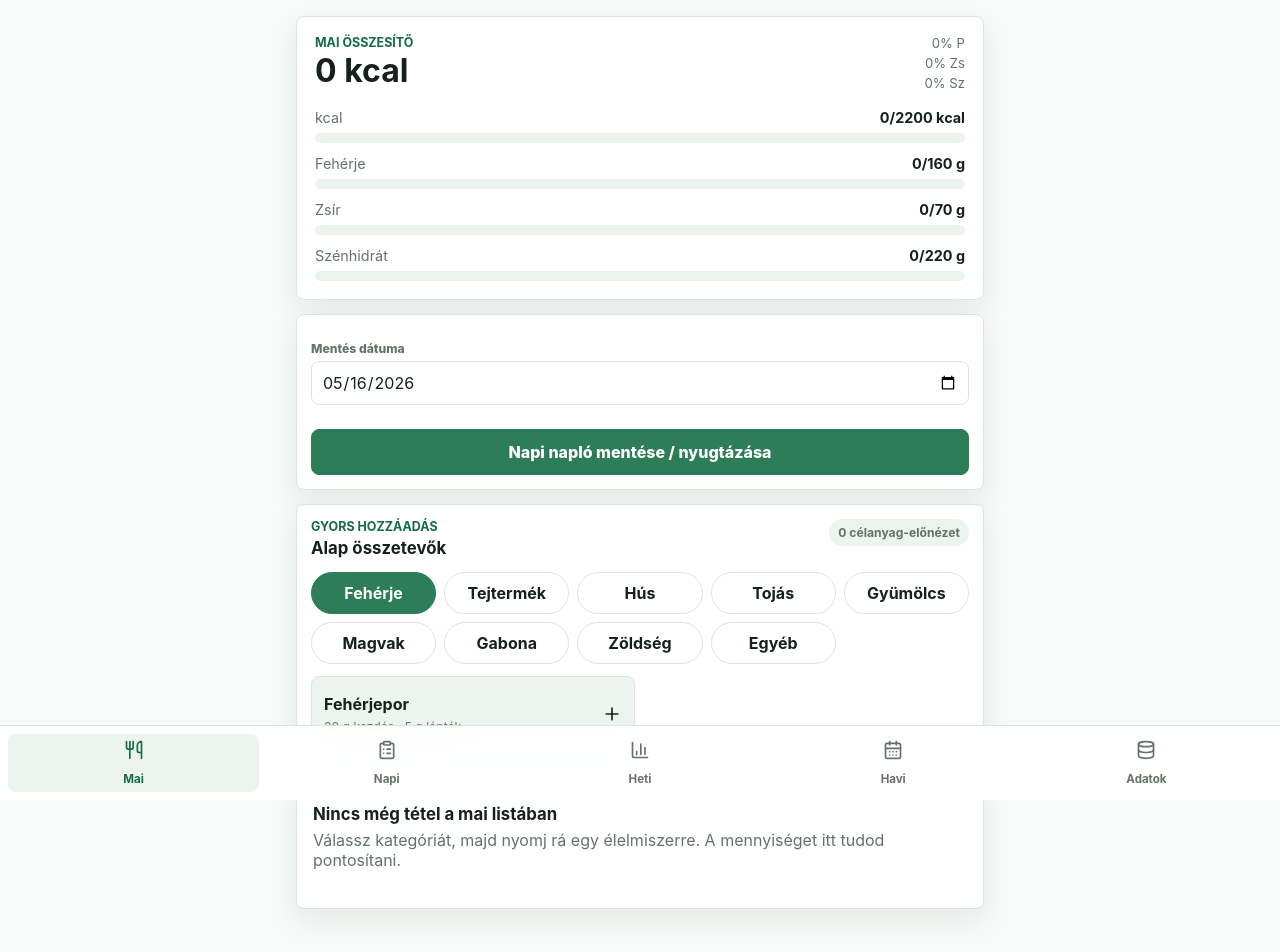
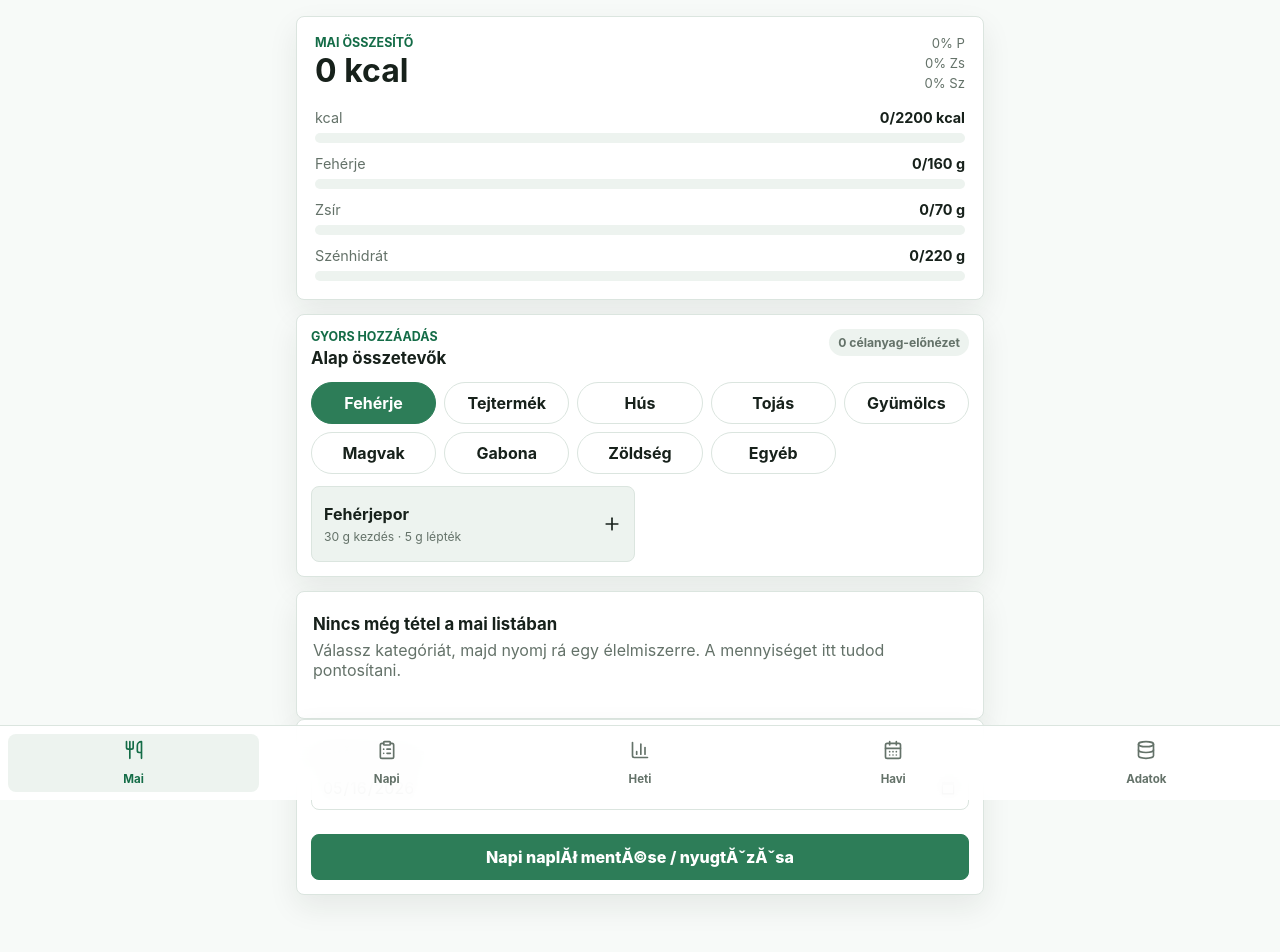
Before and after one commit to tonetttoman/makro-app, a React (Vite) app: page / in a window 1280 px wide. Shown: the top 952 px of the page. Built offline with nearby package versions, Linux system fonts and the light colour scheme.

Commit message:
move daily log save button below entry list

```diff
--- a/src/App.jsx
+++ b/src/App.jsx
@@ -216,7 +216,7 @@ export default function App() {
         <main className="page">
           <MacroSummary totals={totals} targets={targets} />
 
-          <section className="panel workday-panel">
+          {false && <section className="panel workday-panel">
             <label className="form-field">
               <span>Mentés dátuma</span>
               <input
@@ -228,7 +228,7 @@ export default function App() {
             <button className="primary-button full" type="button" onClick={handleConfirmDailyLog}>
               Napi napló mentése / nyugtázása
             </button>
-          </section>
+          </section>}
 
           <section className="panel">
             <div className="panel__header">
@@ -243,6 +243,20 @@ export default function App() {
           </section>
 
           <DailyEntryList foods={foods} entries={todayEntries} onAmountChange={handleAmountChange} onRemove={handleRemove} />
+
+          <section className="panel workday-panel">
+            <label className="form-field">
+              <span>MentĂ©s dĂˇtuma</span>
+              <input
+                type="date"
+                value={workDate}
+                onChange={(event) => setWorkspace((current) => ({ ...current, date: event.target.value || todayKey }))}
+              />
+            </label>
+            <button className="primary-button full" type="button" onClick={handleConfirmDailyLog}>
+              Napi naplĂł mentĂ©se / nyugtĂˇzĂˇsa
+            </button>
+          </section>
         </main>
       )}
 
```
